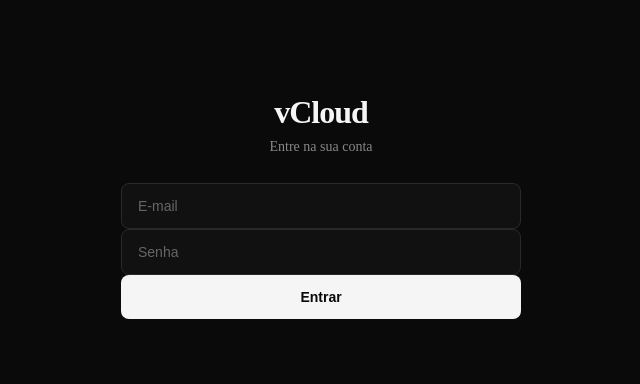
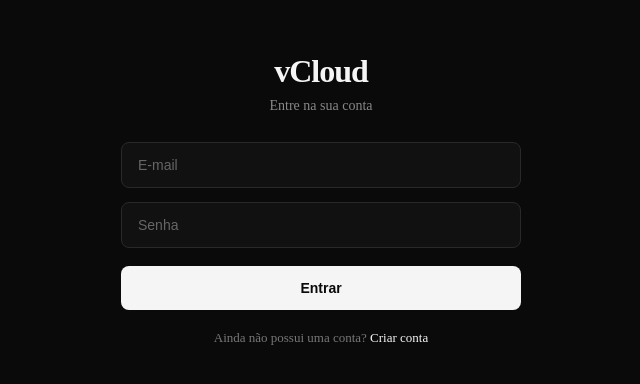
Before and after one commit to Brenno-SF/vcloud-front, an Angular app: page /login in a window 1280 px wide. Shown: the part 194-578 px from the top of the page, without its empty margins (319-959 px from the left). Built offline with nearby package versions, Linux system fonts and the light colour scheme.

Commit message:
feat: update login page

```diff
--- a/src/app/pages/login/login.html
+++ b/src/app/pages/login/login.html
@@ -1,11 +1,15 @@
 <div class="login-container">
 
+  <div class="login-header">
     <h1>vCloud</h1>
+    <h2>Entre na sua conta</h2>
+  </div>
 
-  <h2>Entre na sua conta</h2>
+  <div class="login-form">
 
     <input
       id="email"
+      name="email"
       type="email"
       placeholder="E-mail"
       [(ngModel)]="email"
@@ -13,6 +17,7 @@
 
     <input
       id="password"
+      name="password"
       type="password"
       placeholder="Senha"
       [(ngModel)]="password"
@@ -23,3 +28,10 @@
     </button>
 
   </div>
+
+  <p class="register-link">
+    Ainda não possui uma conta?
+    <a routerLink="/register">Criar conta</a>
+  </p>
+
+</div>
--- a/src/app/pages/login/login.scss
+++ b/src/app/pages/login/login.scss
@@ -7,11 +7,17 @@
   justify-content: center;
   align-items: center;
 
+  padding: 24px;
+
+  box-sizing: border-box;
+
   background: #0a0a0a;
   color: #f5f5f5;
+}
 
-  box-sizing: border-box;
-  padding: 24px;
+.login-header {
+  text-align: center;
+  margin-bottom: 28px;
 
   h1 {
     margin: 0 0 8px;
@@ -22,20 +28,26 @@
   }
 
   h2 {
-    margin: 0 0 28px;
+    margin: 0;
 
     color: #888;
     font-size: 14px;
     font-weight: 400;
   }
+}
+
+.login-form {
+  width: 400px;
+  max-width: 100%;
+
+  display: flex;
+  flex-direction: column;
+  gap: 14px;
 
   input {
-    width: 400px;
-    max-width: 100%;
+    width: 100%;
 
     padding: 14px 16px;
-
-    box-sizing: border-box;
 
     border: 1px solid #292929;
     border-radius: 8px;
@@ -62,8 +74,9 @@
   }
 
   button {
-    width: 400px;
-    max-width: 100%;
+    width: 100%;
+
+    margin-top: 4px;
 
     padding: 14px 16px;
 
@@ -91,3 +104,21 @@
     }
   }
 }
+
+.register-link {
+  margin-top: 20px;
+
+  color: #777;
+
+  font-size: 13px;
+
+  a {
+    color: #f5f5f5;
+    font-weight: 500;
+    text-decoration: none;
+
+    &:hover {
+      text-decoration: underline;
+    }
+  }
+}
```
Lines whose indentation alone changed are shown as unchanged.
